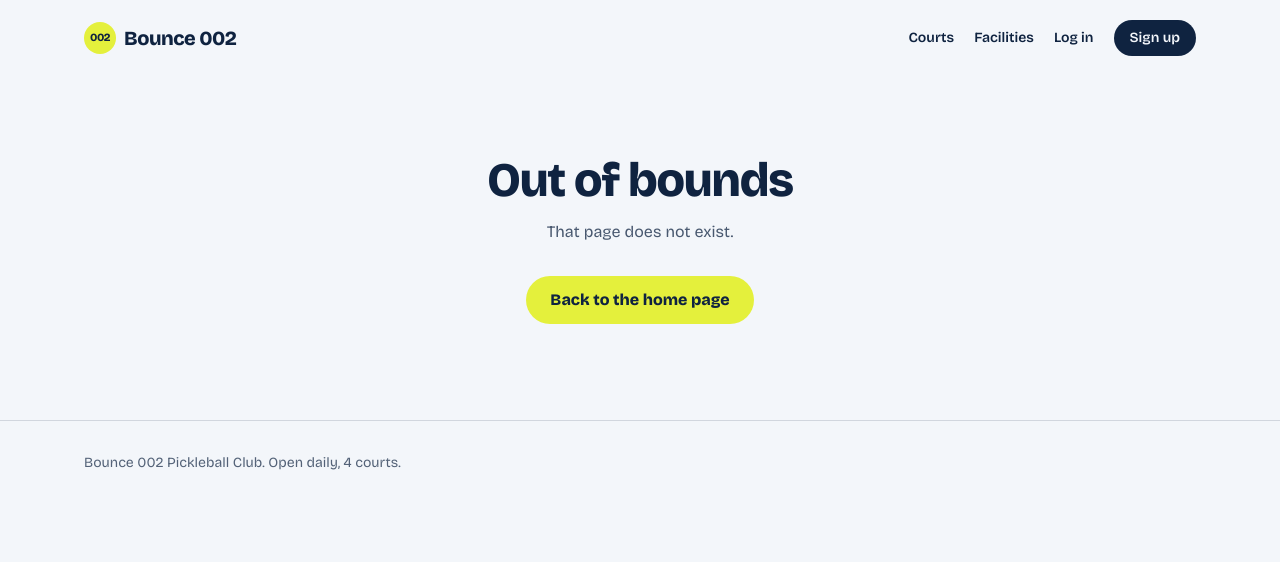
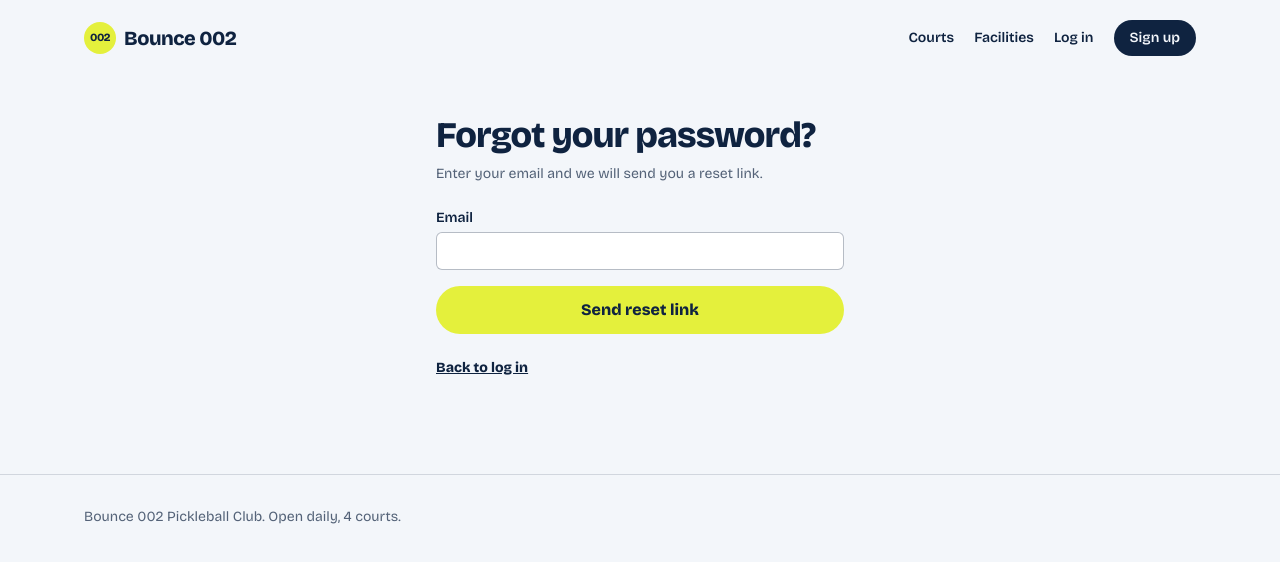
Before and after one commit to kartikyemul/bounce-002, a React (Vite) app: page /forgot-password in a window 1280 px wide. Shown: the top 562 px of the page. Built offline with nearby package versions, Linux system fonts and the light colour scheme; no server answers.

Commit message:
frontend forgot password implementation

```diff
--- a/src/App.jsx
+++ b/src/App.jsx
@@ -7,6 +7,7 @@ import Login from './pages/Login'
 import Signup from './pages/Signup'
 import VerifyEmail from './pages/VerifyEmail'
 import AcceptInvite from './pages/AcceptInvite'
+import ForgotPassword from './pages/ForgotPassword'
 import Customer from './pages/Customer'
 import Incharge from './pages/Incharge'
 import Admin from './pages/Admin'
@@ -22,6 +23,7 @@ export default function App() {
         <Route path="/signup" element={<Signup />} />
         <Route path="/verify" element={<VerifyEmail />} />
         <Route path="/accept-invite" element={<AcceptInvite />} />
+        <Route path="/forgot-password" element={<ForgotPassword />} />
         <Route path="/app" element={<RequireRole role="CUSTOMER"><Customer /></RequireRole>} />
         <Route path="/incharge" element={<RequireRole role="INCHARGE"><Incharge /></RequireRole>} />
         <Route path="/admin" element={<RequireRole role="ADMIN"><Admin /></RequireRole>} />
--- /dev/null
+++ b/src/pages/ForgotPassword.jsx
@@ -0,0 +1,44 @@
+import { useState } from 'react'
+import { Link } from 'react-router-dom'
+
+const emailOk = (v) => /^[^\s@]+@[^\s@]+\.[^\s@]{2,}$/.test(v)
+
+export default function ForgotPassword() {
+  const [email, setEmail] = useState('')
+  const [error, setError] = useState('')
+  const [sent, setSent] = useState(false)
+
+  const submit = (e) => {
+    e.preventDefault()
+    if (!emailOk(email.trim())) return setError('Enter a valid email address.')
+    setError('')
+    setSent(true) // the backend reset email is not connected yet
+  }
+
+  if (sent) {
+    return (
+      <main className="mx-auto max-w-md px-5 pt-10">
+        <h1 className="text-4xl font-extrabold tracking-tight">Check your email</h1>
+        <p className="mt-4 text-deep/75">If an account exists for {email.trim()}, we will send a link to reset the password.</p>
+        <p className="mt-3 text-sm text-deep/60">Demo note: reset emails are not connected to the backend yet.</p>
+        <Link to="/login" className="mt-8 inline-block rounded-full bg-ball px-6 py-3 font-bold">Back to log in</Link>
+      </main>
+    )
+  }
+
+  return (
+    <main className="mx-auto max-w-md px-5 pt-10">
+      <h1 className="text-4xl font-extrabold tracking-tight">Forgot your password?</h1>
+      <p className="mt-2 text-sm text-deep/70">Enter your email and we will send you a reset link.</p>
+      <form onSubmit={submit} noValidate className="mt-6 space-y-4">
+        <label className="block text-sm font-semibold">Email
+          <input type="email" value={email} onChange={(e) => setEmail(e.target.value)}
+            className="mt-1 w-full rounded-md border border-deep/30 bg-white px-3 py-2" />
+        </label>
+        {error && <p role="alert" className="text-sm font-semibold text-red-700">{error}</p>}
+        <button className="w-full rounded-full bg-ball py-3 font-bold">Send reset link</button>
+      </form>
+      <p className="mt-6 text-sm"><Link to="/login" className="font-bold underline">Back to log in</Link></p>
+    </main>
+  )
+}
--- a/src/pages/Login.jsx
+++ b/src/pages/Login.jsx
@@ -38,6 +38,7 @@ export default function Login() {
         <label className="block text-sm font-semibold">Password
           <input type="password" required value={password} onChange={(e) => setPassword(e.target.value)} className={input} />
         </label>
+        <Link to="/forgot-password" className="block text-sm font-bold underline">Forgot password?</Link>
         {error && <p role="alert" className="text-sm font-semibold text-red-700">{error}</p>}
         <button disabled={busy} className="w-full rounded-full bg-ball py-3 font-bold disabled:opacity-60">{busy ? 'Logging in...' : 'Log in'}</button>
       </form>
```
